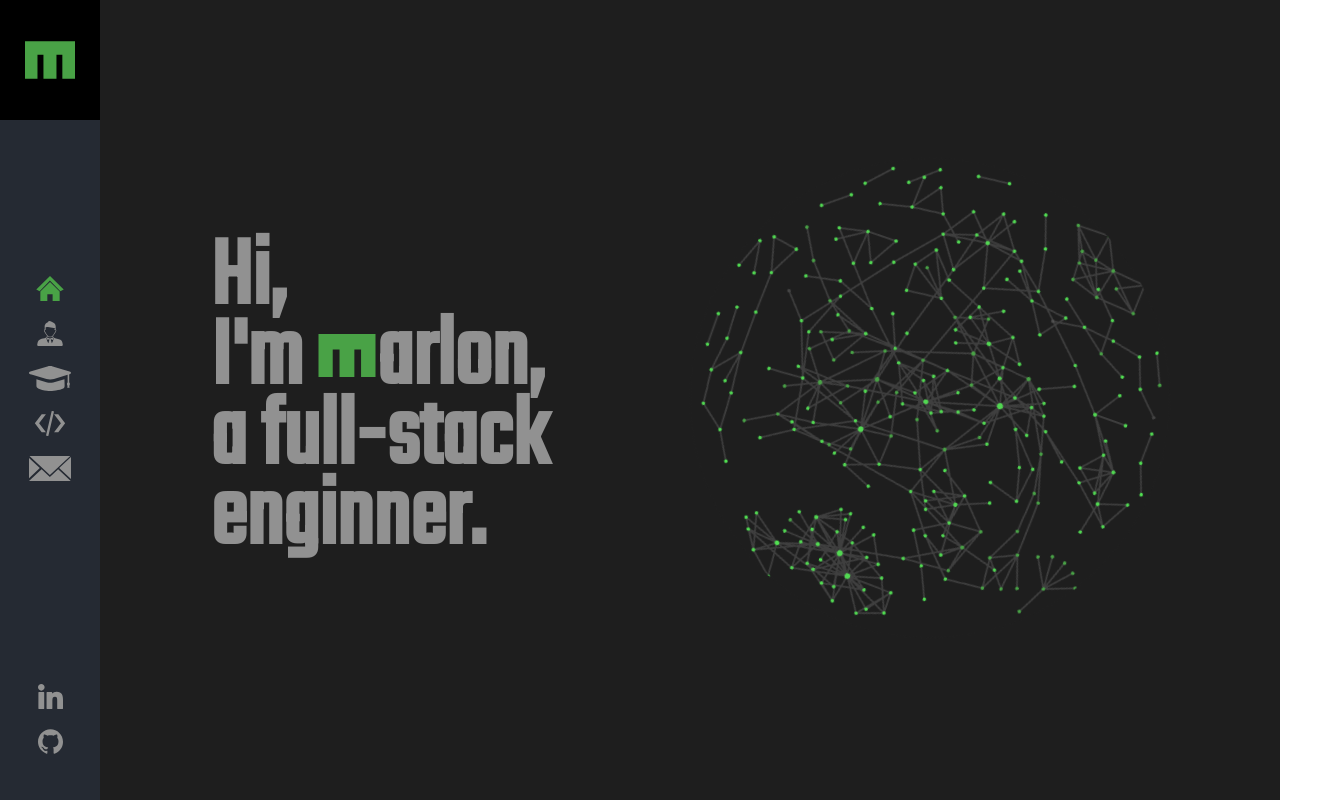
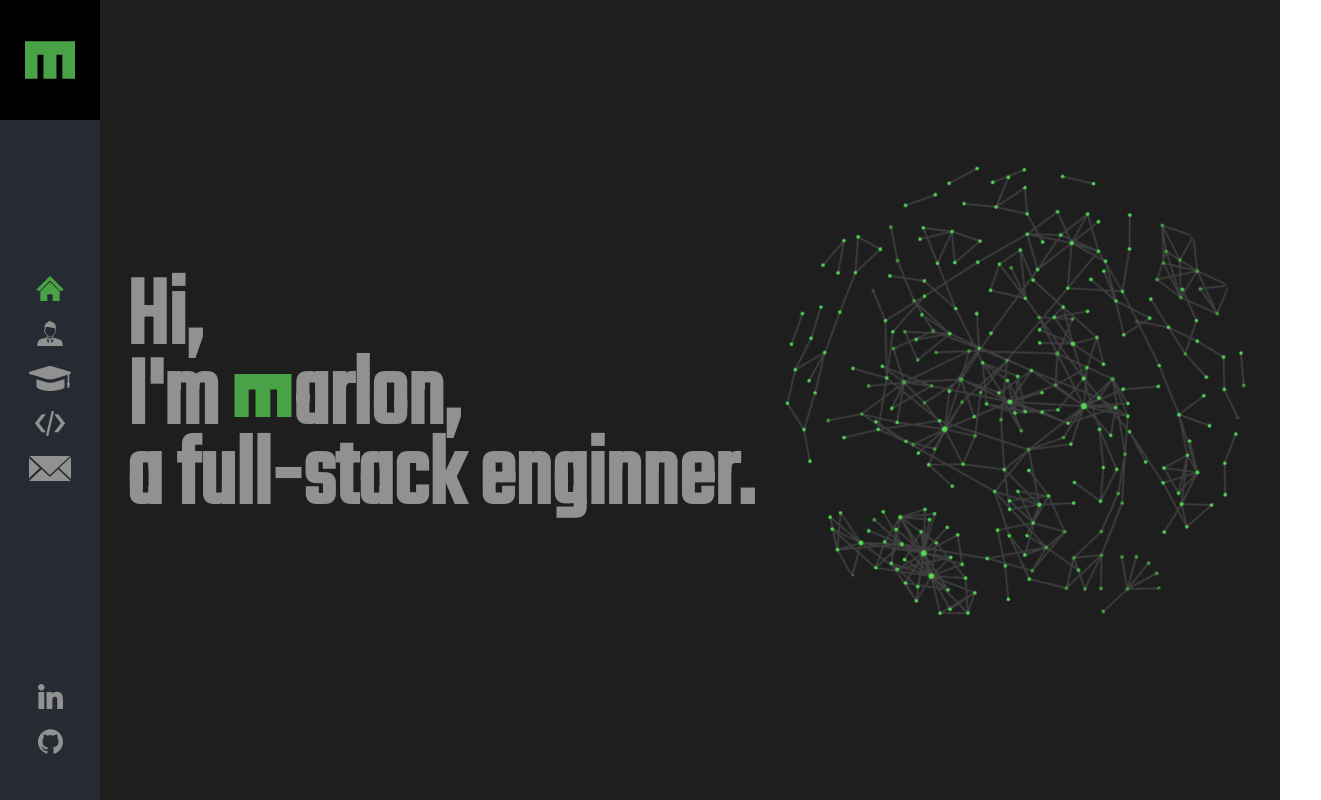
Before and after one commit to mnunezsa95/personal_website, a React (Create React App) app: page / in a window 1280 px wide. Shown: the whole page, 1321 px wide, since content can reach past the window. Built offline with nearby package versions, Linux system fonts and the light colour scheme.

Commit message:
fix main page title size

```diff
--- a/src/components/Main/Main.css
+++ b/src/components/Main/Main.css
@@ -2,11 +2,12 @@
   margin: 0 auto;
   display: flex;
   align-items: center;
-  max-width: 75vw;
+  max-width: 100vw;
   gap: 20px;
 }
 
 .main__title {
+  margin: 0 auto;
   display: flex;
   flex-direction: column;
   font-family: "Teko", sans-serif;
```
